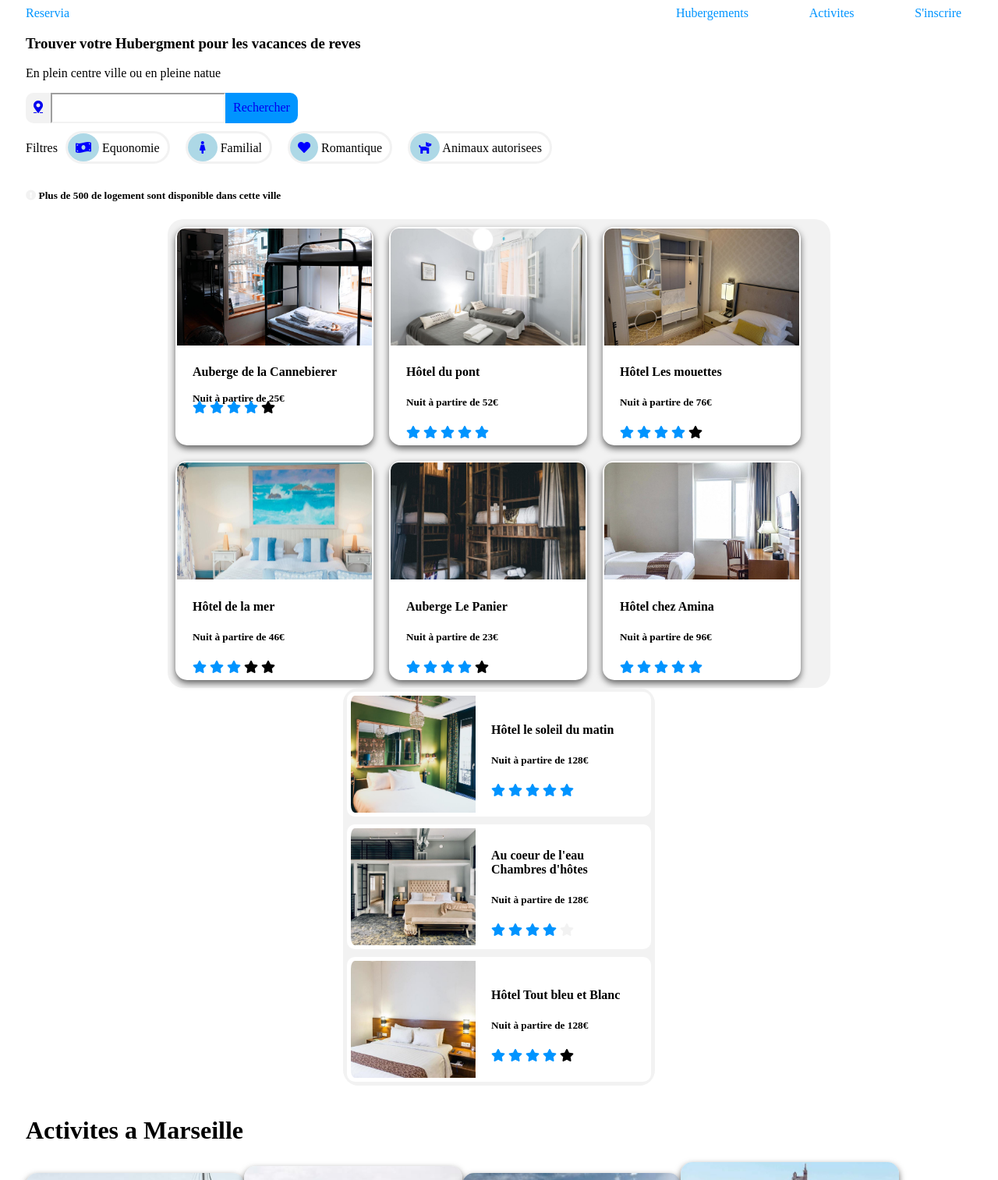
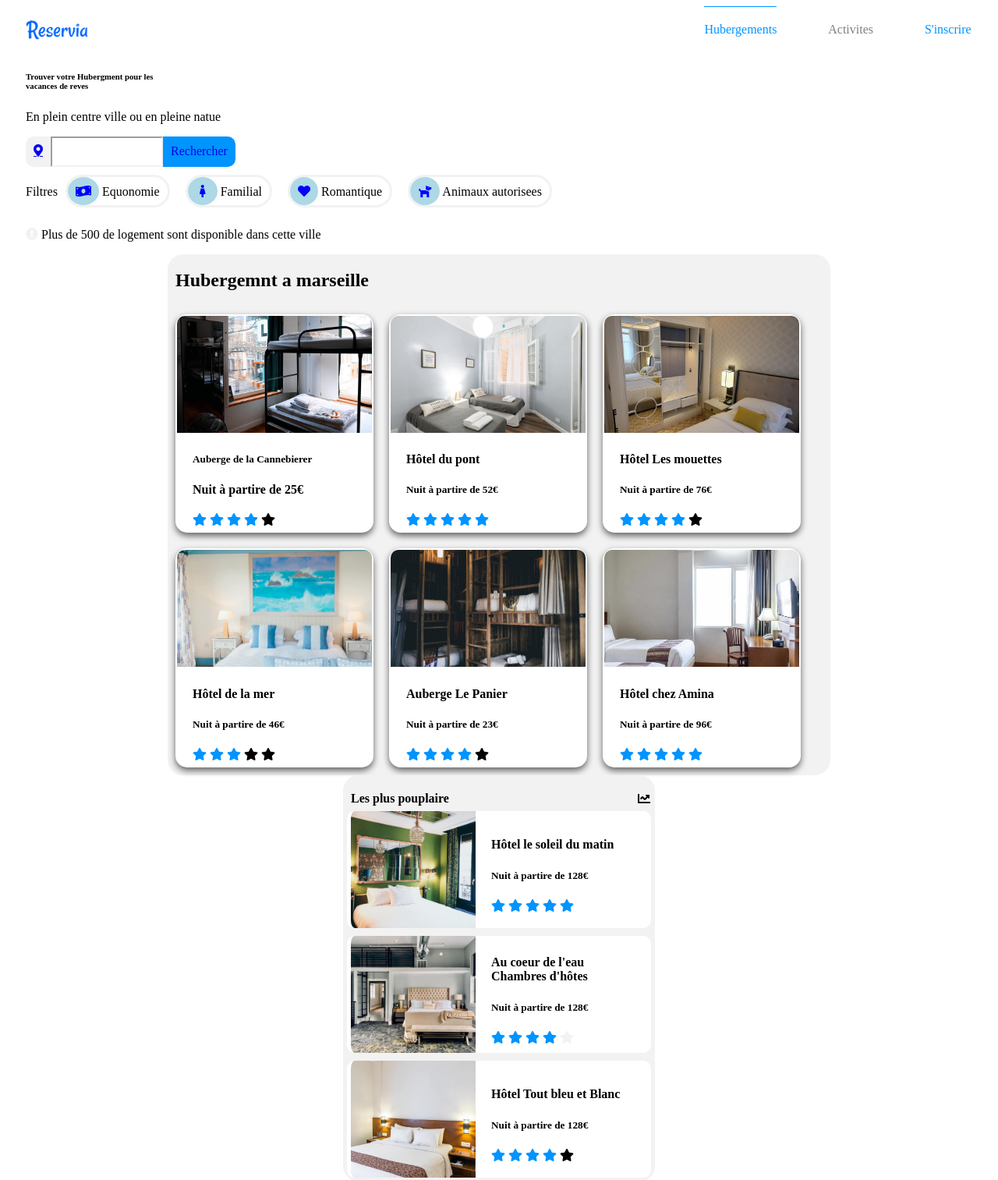
Before and after one commit to Salim255/HTML-CSS, a plain HTML site: page app.html in a window 1280 px wide. Shown: the top 1513 px of the page at 78% size. Drawn offline with Linux system fonts and the light colour scheme; files whose address does not match are found by name.

Commit message:
responsive-1

```diff
--- a/app.css
+++ b/app.css
@@ -2,34 +2,74 @@ header{
     margin-left:25px;
 }
 
-.navcontainer {
+nav {
     display: flex;
-    justify-items: flex-start;
+    flex-flow:row wrap;
+    align-items:center;
+
+
 
 }
 
- .navcontainer a {
+nav .item-2:hover {
+
+}
+
+ nav a {
         list-style-type: none;
         color: #0094ff;
         text-decoration-line: none;
 }
 
-.navcontainer a:nth-of-type(1) {
-    flex-grow: 5;
+    nav .item-1 {
 
+       flex-grow:3;
+    }
+    nav .item-2 {
+        flex-grow: 0;
+        border-top: solid thin;
+        padding-top: 20px;
+        margin-bottom: 20px;
+    }
+    nav .item-3 {
 
-}
-.navcontainer a:nth-of-type(2) {
-        flex-grow: 0.5;
+        flex-grow:0.5;
+        color:gray;
     }
-.navcontainer a:nth-of-type(3) {
-        flex-grow: 0.5;
-    }
-.navcontainer a:nth-of-type(4) {
-        flex-grow: 0.25;
+    nav .item-4 {
+
+       flex-grow:0.1;
     }
 
+@media only screen and (max-width:600px){
 
+    nav {
+        display: flex;
+        flex-flow: row wrap;
+        align-items: center;
+        max-width:350px;
+    }
+    nav .item-1 {
+
+       flex-grow:0;
+    }
+
+        nav .item-2 {
+            flex-grow:0 ;
+            background-color: red;
+        }
+
+    nav .item-3 {
+      flex-grow:0;
+
+    }
+
+    nav .item-4 {
+
+       flex-grow:0;
+
+    }
+}
 
 
 /* / of navcontainer css*/
@@ -39,7 +79,7 @@ header{
 .div-search {
     display: flex;
     flex-direction: row;
-
+    flex-basis: 200px;
 }
 
 a.icon {
@@ -58,7 +98,7 @@ a.search {
 }
 input {
     padding: 10px;
-    width: 200px;
+    width: 120px;
     border-color: #F2F2F2;
 }
 /* End of search css*/
@@ -141,8 +181,34 @@ input {
     border-radius: 20px;
 }
 
+
+/***/
+#title1 {
+    display: flex;
+    align-items: center;
+    flex-basis: 400px;
+   margin-bottom:-20px;
+}
+
+.one{
+    margin-left:10px;
+
+    flex-grow:1;
+}
+
+.two {
+
+    flex-grow: 0.025;
+}
+/***/
 #left {
      max-width:850px;
+}
+
+#left .item-1{
+    margin-left:10px;
+    flex-basis:600px;
+
 }
 
  #left img {
@@ -158,8 +224,8 @@ input {
     display: flex;
     background-color: white;
     align-items:center;
-    width:400px;
-    height:160px;
+    flex-basis:400px;
+    width:160px;
     margin:5px;
     border-radius: 10px;
 
@@ -187,7 +253,7 @@ input {
 #activite  {
     display: flex;
     flex-flow: row wrap;
-
+    justify-content:space-around;
     align-items: flex-end;
 
 }
@@ -204,6 +270,11 @@ input {
     flex-direction: column;
     justify-content: space-around;
 
+}
+
+#activite .item-1{
+
+      flex-basis:1200px;
 }
 
  /***/
--- a/app.html
+++ b/app.html
@@ -2,7 +2,8 @@
 <html lang="fr-fr">
         <head>
             <title>Reservia</title>
-            <meta charset="utf-8" name="viewport" content="width=device-width, initial-scale=1.0">
+            <meta charset="utf-8" />
+            <meta name="viewport" content="width=device-width, initial-scale=1.0" />
             <link rel="stylesheet" href="app.css" />
             <link rel="stylesheet" href="C:\Users\Salim\Desktop\openclass\Projet_1\fontawesome-free-5.15.2-web\fontawesome-free-5.15.2-web\css/all.min.css" />
         </head>
@@ -12,13 +13,13 @@
             <!--Header-->
             <header>
                 <nav class="navcontainer">
-                    <a id="resrvia" href="#">Reservia</a>
-                    <a id="huberge" href="#"> Hubergements</a>
-                    <a id="activite" href="#">Activites</a>
-                    <a  id="inscrire" href="#">S'inscrire</a>
+                    <a class="item-1" id="resrvia" href="#"><img style="height:50px; width:80px; object-fit:contain; margin-top:5px;" src="./images/logo/Reservia@3x.png" alt="Hello" /></a>
+                    <a class="item-2" id="huberge" href="#"> Hubergements</a>
+                    <a class="item-3" id="activite" href="#">Activites</a>
+                    <a class="item-4" id="inscrire" href="#">S'inscrire</a>
                 </nav>
                 <!--Title-->
-                <h3>Trouver votre Hubergment pour les vacances de reves</h3>
+                <h6 style="width:180px;">Trouver votre Hubergment pour les vacances de reves</h6>
                 <p>En plein centre ville ou en pleine natue</p><!--search form-->
                 <form class="div-search">
                     <a href="#" class="fas icon fa-map-marker-alt">
@@ -51,34 +52,36 @@
                     </div>
 
                 </div>  <!--/ of Filtre section-->
+                <p>
+                    <i class="fas logement-title fa-exclamation-circle"></i>
+                    Plus de 500 de logement sont  disponible dans cette ville
+                </p>
             </header><!--Fin de Header-->
 
             <!--Main part-->
             <main class="container">
-                <h5>
-                    <i class="fas logement-title fa-exclamation-circle"></i>
-                    Plus de 500 de logement sont  disponible dans cette ville
-                </h5>
+
 
                 <div class="marseille-logement">
 
                     <!--Marseille logement-->
                     <section id="left" class="marseille">
-                        <card class="card">
+                       <h2 class="item-1">Hubergemnt a marseille</h2>
+                        <figure class="card">
                             <img src="./images/hebergements/3_medium/marcus-loke-WQJvWU_HZFo-unsplash.jpg" alt="reservia" />
-                            <div class="rating">
-                                <h4 style="margin-bottom:-5px;">Auberge de la Cannebierer</h4>
-                                <h5 style="margin-bottom:-5px;">Nuit à partire de 25€</h5>
+                            <figcaption class="rating">
+                                <h5>Auberge de la Cannebierer</h5>
+                                <h4>  Nuit à partire de 25€</h4>
                                 <i class="fas fa-star checked"></i>
                                 <i class="fas fa-star checked"></i>
                                 <i class="fas fa-star checked"></i>
                                 <i class="fas fa-star checked"></i>
                                 <i class="fas fa-star "></i>
-                            </div>
-                        </card>
-                        <card class="card">
+                            </figcaption>
+                        </figure>
+                        <figure class="card">
                             <img src="./images/hebergements/3_medium/fred-kleber-gTbaxaVLvsg-unsplash.jpg" alt="hello" />
-                            <div class="rating">
+                            <figcaption class="rating">
                                 <h4>Hôtel du pont</h4>
                                 <h5>Nuit à partire de 52€</h5>
                                 <i class="fas fa-star checked"></i>
@@ -86,12 +89,12 @@
                                 <i class="fas fa-star checked"></i>
                                 <i class="fas fa-star checked"></i>
                                 <i class="fas fa-star  checked"></i>
-                            </div>
-                        </card>
+                            </figcaption>
+                        </figure>
 
-                        <card class="card">
+                        <figure class="card">
                             <img src="./images/hebergements/3_medium/reisetopia-B8WIgxA_PFU-unsplash.jpg" alt="Helo" />
-                            <div class="rating">
+                            <figcaption class="rating">
                                 <h4>Hôtel Les mouettes </h4>
                                 <h5>Nuit à partire de 76€</h5>
                                 <i class="fas fa-star checked"></i>
@@ -99,12 +102,12 @@
                                 <i class="fas fa-star checked"></i>
                                 <i class="fas fa-star checked"></i>
                                 <i class="fas fa-star  "></i>
-                            </div>
-                        </card>
+                            </figcaption>
+                        </figure>
 
-                        <card class="card">
+                        <figure class="card">
                             <img src="./images/hebergements/3_medium/annie-spratt-Eg1qcIitAuA-unsplash.jpg" alt="Helo" />
-                            <div class="rating">
+                            <figcaption class="rating">
                                 <h4>Hôtel de  la mer</h4>
                                 <h5>Nuit à partire de 46€</h5>
                                 <i class="fas fa-star checked"></i>
@@ -112,12 +115,12 @@
                                 <i class="fas fa-star checked"></i>
                                 <i class="fas fa-star"></i>
                                 <i class="fas fa-star "></i>
-                            </div>
-                        </card>
+                            </figcaption>
+                        </figure>
 
-                        <card class="card">
+                        <figure class="card">
                             <img src="./images/hebergements/3_medium/nicate-lee-kT-ZyaiwBe0-unsplash.jpg" alt="Helo" />
-                            <div class="rating">
+                            <figcaption class="rating">
                                 <h4>Auberge Le Panier</h4>
                                 <h5>Nuit à partire de 23€</h5>
                                 <i class="fas fa-star checked"></i>
@@ -125,12 +128,12 @@
                                 <i class="fas fa-star checked"></i>
                                 <i class="fas fa-star checked"></i>
                                 <i class="fas fa-star "></i>
-                            </div>
-                        </card>
+                            </figcaption>
+                        </figure>
 
-                        <card class="card">
+                        <figure class="card">
                             <img src="./images/hebergements/3_medium/febrian-zakaria-M6S1WvfW68A-unsplash.jpg" alt="Helo" />
-                            <div class="rating">
+                            <figcaption class="rating">
                                 <h4>Hôtel chez Amina</h4>
                                 <h5>Nuit à partire de 96€</h5>
                                 <i class="fas fa-star checked"></i>
@@ -138,14 +141,20 @@
                                 <i class="fas fa-star checked"></i>
                                 <i class="fas fa-star checked"></i>
                                 <i class="fas fa-star checked"></i>
-                            </div>
-                        </card>
+                            </figcaption>
+                        </figure>
                     </section> <!--/ of left side-->
                     <!-- right side-->
                     <aside class="marseille aside-style"  >
-                            <card class="aside-child" >
+                        <div id="title1">
+                            <h4 class="one" >
+                                Les plus pouplaire
+                            </h4>
+                            <i class="fas two fa-chart-line"></i>
+                        </div>
+                            <figure class="aside-child" >
                                 <img src="./images/hebergements/3_medium/emile-guillemot-Bj_rcSC5XfE-unsplash.jpg" alt="Helo" />
-                                <div class="rating">
+                                <figcaption class="rating">
                                     <h4>Hôtel le soleil du matin</h4>
                                     <h5>Nuit à partire de 128€</h5>
                                     <i class="fas fa-star checked"></i>
@@ -153,12 +162,12 @@
                                     <i class="fas fa-star checked"></i>
                                     <i class="fas fa-star checked"></i>
                                     <i class="fas fa-star checked"></i>
-                                </div>
-                            </card>
-                            <card class="aside-child" >
+                                </figcaption>
+                            </figure>
+                            <figure class="aside-child" >
 
                                 <img src="./images/hebergements/3_medium/aw-creative-VGs8z60yT2c-unsplash.jpg" alt="Helo" />
-                                <div class="rating">
+                                <figcaption class="rating">
                                     <h4>Au coeur de l'eau Chambres d'hôtes</h4>
                                     <h5>Nuit à partire de 128€</h5>
                                     <i class="fas fa-star checked "></i>
@@ -166,11 +175,11 @@
                                     <i class="fas fa-star checked"></i>
                                     <i class="fas fa-star checked"></i>
                                     <i style="color: #F2F2F2" class="fas fa-star "></i>
-                                </div>
-                            </card>
-                            <card class="aside-child" >
+                                </figcaption>
+                            </figure>
+                            <figure class="aside-child" >
                                  <img src="./images/hebergements/4_small/febrian-zakaria-sjvU0THccQA-unsplash.jpg" alt="Helo" />
-                                <div class="rating">
+                                <figcaption class="rating">
                                     <h4>Hôtel Tout bleu et Blanc</h4>
                                     <h5>Nuit à partire de 128€</h5>
                                     <i class="fas fa-star checked"></i>
@@ -178,15 +187,16 @@
                                     <i class="fas fa-star checked"></i>
                                     <i class="fas fa-star checked"></i>
                                     <i class="fas fa-star"></i>
-                                </div>
-                            </card>
+                                </figcaption>
+                            </figure>
 
                     </aside> <!--/ of left side-->
                 </div><!-- / Marseille logment-->
                 <br/>
-                <h1>Activites a Marseille</h1>
 
-                <div id="activite">
+
+                <section id="activite">
+                    <h1 class="item-1">Activites a Marseille</h1>
                     <!--Marseile activites-->
                     <card class="card-2">
                         <img class="imgg" src="./images/activites/4_small/reno-laithienne-QUgJhdY5Fyk-unsplash.jpg" alt="Helo" />
@@ -223,11 +233,11 @@
 
                     </card>
 
-                </div><!--- / of Marseile activites-->
+                </section><!--- / of Marseile activites-->
             </main>
 
             <!--FOOTER-->
-            <div class="FOOTER">
+            <footer class="FOOTER">
                 <div id="item-1" class="txt-deco">
                     <h1>A props</h1>
                     <p><a href="#" >Fontionment du site</a></p>
@@ -246,7 +256,7 @@
                     <p><a href="#">Nous contacter </a></p>
 
                 </div>
-            </div>
+            </footer>
 
 
 
```
